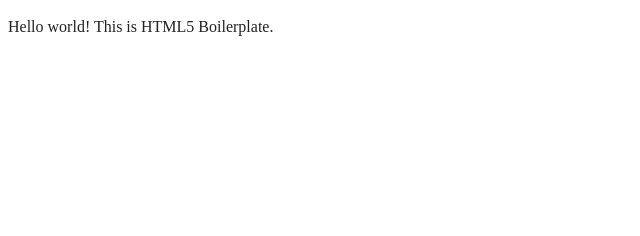
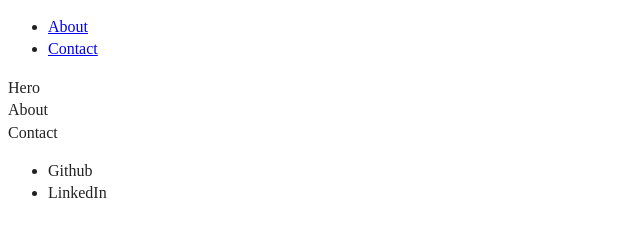
Before and after one commit to amandahase/portfolio, a website built with webpack: page index.html in a window 1280 px wide. Shown: the whole page, without its empty margins (0-640 px from the left). Built offline with nearby package versions, Linux system fonts and the light colour scheme.

Commit message:
Add basic layout to html

```diff
--- a/index.html
+++ b/index.html
@@ -4,7 +4,7 @@
 <head>
   <meta charset="utf-8">
   <meta name="viewport" content="width=device-width, initial-scale=1">
-  <title></title>
+  <title>Amanda Hasenzahl | Software Engineer</title>
   <link rel="stylesheet" href="css/style.css">
   <meta name="description" content="">
 
@@ -25,7 +25,36 @@
 <body>
 
   <!-- Add your site or application content here -->
-  <p>Hello world! This is HTML5 Boilerplate.</p>
+  <header>
+    <nav>
+      <ul>
+        <li>
+          <a href="#about">About</a>
+        </li>
+        <li>
+          <a href="#contact">Contact</a>
+        </li>
+      </ul>
+    </nav>
+  </header>
+  <main>
+    <!-- Hero -> Headline, Photo,  -->
+    <section>Hero</section>
+    <!-- About -> Software engineer, outside work, etc -->
+    <section id="#about">About</section>
+    <!-- Contact -> Socials, maybe a form -->
+    <section id="#contact">Contact</section>
+  </main>
+  <footer>
+    <ul>
+      <li>
+        <a>Github</a>
+      </li>
+      <li>
+        <a>LinkedIn</a>
+      </li>
+    </ul>
+  </footer>
   <script src="js/app.js"></script>
 
 </body>
```
